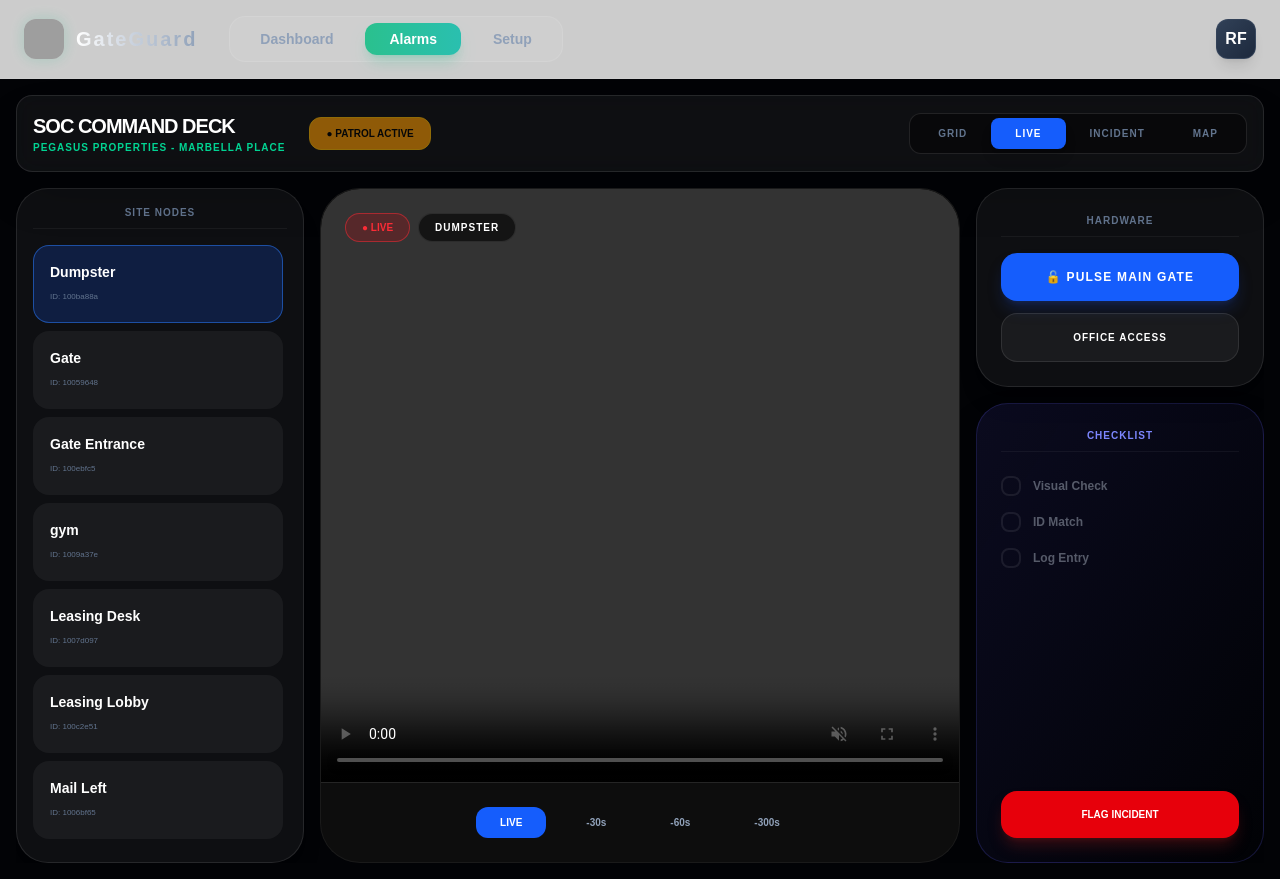
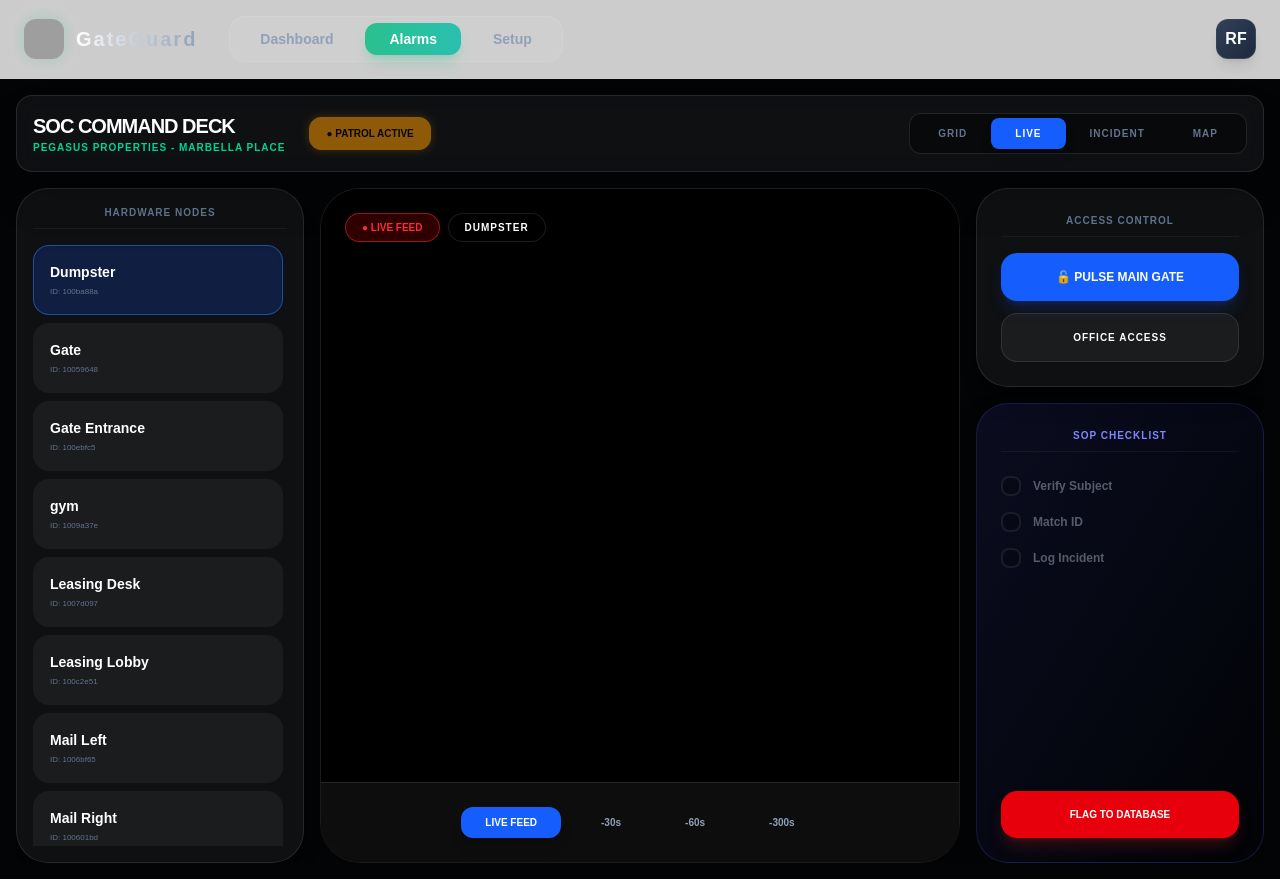
Before and after one commit to gateguard2024/gateguard-dispatch-ui, a Next.js app: page /alarms in a window 1280 px wide. Both pictures are taken after a click on the button "START PATROL". Built offline with nearby package versions, Linux system fonts and the light colour scheme; grey boxes are pictures that could not be loaded.

Commit message:
Refactor SmartVideoPlayer and update UI elements

```diff
--- a/app/alarms/page.tsx
+++ b/app/alarms/page.tsx
@@ -22,31 +22,33 @@ const MARBELLA_CAMERAS = [
 const SITE_NAME = "Pegasus Properties - Marbella Place";
 
 // ============================================================================
-// DIRECT CLUSTER HLS PLAYER (Chrome/Safari/Edge Compatible)
+// STABLE HLS PLAYER (Direct Cluster Playback)
 // ============================================================================
-const SmartVideoPlayer = ({ camId, token, type = 'main', offsetSeconds = 0, controls = false }: any) => {
+const SmartVideoPlayer = ({ camId, token, type = 'main', offsetSeconds = 0 }: any) => {
     const videoRef = useRef<HTMLVideoElement>(null);
     const hlsRef = useRef<any>(null);
 
     useEffect(() => {
         if (!camId || !token || !videoRef.current) return;
 
-        // 1. Build Direct URL (No handshake needed!)
+        // 1. Build Direct URL with Auth 'A' Parameter
+        // This bypasses the Vercel Handshake to fix the "undefined" segment errors
         const cluster = "media.c031.eagleeyenetworks.com";
         let hlsUrl = `https://${cluster}/media/streams/${type}/hls/getPlaylist.m3u8?esn=${camId}&A=${token}`;
 
         if (offsetSeconds > 0) {
             const d = new Date(Date.now() - offsetSeconds * 1000);
-            const ts = `${d.getUTCFullYear()}${String(d.getUTCMonth() + 1).padStart(2, '0')}${String(d.getUTCDate()).padStart(2, '0')}${String(d.getUTCHours()).padStart(2, '0')}${String(d.getUTCMinutes()).padStart(2, '0')}${String(d.getUTCSeconds()).padStart(2, '0')}.000`;
+            const p = (n: number) => String(n).padStart(2, '0');
+            const ts = `${d.getUTCFullYear()}${p(d.getUTCMonth() + 1)}${p(d.getUTCDate())}${p(d.getUTCHours())}${p(d.getUTCMinutes())}${p(d.getUTCSeconds())}.000`;
             hlsUrl += `&startTime=${ts}`;
         }
 
         const video = videoRef.current;
 
-        const initHls = () => {
+        const initPlayer = () => {
             if (hlsRef.current) hlsRef.current.destroy();
 
-            // Native Support (Safari/iOS)
+            // Safari/iOS Native Support
             if (video.canPlayType('application/vnd.apple.mpegurl')) {
                 video.src = hlsUrl;
             }
@@ -59,26 +61,21 @@ const SmartVideoPlayer = ({ camId, token, type = 'main', offsetSeconds = 0, cont
             }
         };
 
-        // Inject HLS.js if missing
         if (!(window as any).Hls) {
             const script = document.createElement("script");
             script.src = "https://cdn.jsdelivr.net/npm/hls.js@latest";
-            script.async = true;
-            script.onload = initHls;
+            script.onload = initPlayer;
             document.head.appendChild(script);
         } else {
-            initHls();
+            initPlayer();
         }
 
         return () => { if (hlsRef.current) hlsRef.current.destroy(); };
     }, [camId, token, type, offsetSeconds]);
 
-    return <video ref={videoRef} autoPlay muted playsInline controls={controls} className="w-full h-full object-cover bg-black" />;
+    return <video ref={videoRef} autoPlay muted playsInline className="w-full h-full object-cover bg-black" />;
 };
 
-// ============================================================================
-// SOC DASHBOARD
-// ============================================================================
 export default function AlarmsPage() {
   const [activeToken, setActiveToken] = useState<string | null>(null);
   const [activeCam, setActiveCam] = useState<any>(MARBELLA_CAMERAS[0]);
@@ -91,7 +88,7 @@ export default function AlarmsPage() {
     if (token) setActiveToken(token);
   }, []);
 
-  // Patrol Logic
+  // Patrol Rotation
   useEffect(() => {
     let timer: any;
     if (isPatrol) {
@@ -101,15 +98,15 @@ export default function AlarmsPage() {
           const idx = MARBELLA_CAMERAS.findIndex(c => c.id === prev.id);
           return MARBELLA_CAMERAS[(idx + 1) % MARBELLA_CAMERAS.length];
         });
-      }, 7000);
+      }, 8000);
     }
     return () => clearInterval(timer);
   }, [isPatrol]);
 
   return (
-    <div className="w-full h-full flex flex-col p-4 bg-[#020306] text-white overflow-hidden font-sans">
+    <div className="w-full h-full flex flex-col p-4 bg-[#020406] text-white overflow-hidden font-sans">
 
-      {/* HEADER */}
+      {/* HEADER COMMAND DECK */}
       <div className="flex justify-between items-center mb-4 bg-white/5 border border-white/10 rounded-2xl p-4 backdrop-blur-md shadow-2xl">
         <div className="flex items-center gap-6">
             <div>
@@ -118,7 +115,7 @@ export default function AlarmsPage() {
             </div>
             <button
               onClick={() => setIsPatrol(!isPatrol)}
-              className={`px-4 py-2 rounded-xl text-[10px] font-black transition-all border ${isPatrol ? 'bg-amber-500 border-amber-400 text-black animate-pulse' : 'bg-white/5 border-white/10 text-slate-400'}`}
+              className={`px-4 py-2 rounded-xl text-[10px] font-black transition-all border ${isPatrol ? 'bg-amber-500 border-amber-500 text-black animate-pulse shadow-[0_0_10px_rgba(245,158,11,0.4)]' : 'bg-white/5 border-white/10 text-slate-400'}`}
             >
               {isPatrol ? '● PATROL ACTIVE' : 'START PATROL'}
             </button>
@@ -139,27 +136,26 @@ export default function AlarmsPage() {
 
       <div className="flex flex-1 gap-4 overflow-hidden">
 
-        {/* LEFT: NODE SELECTOR */}
+        {/* LEFT PANEL: HARDWARE LIST */}
         <div className="w-72 bg-white/5 border border-white/10 rounded-[2rem] p-4 flex flex-col shadow-xl">
-          <h3 className="text-[10px] font-black text-slate-500 uppercase mb-4 tracking-widest text-center border-b border-white/5 pb-2">Site Nodes</h3>
+          <h3 className="text-[10px] font-black text-slate-500 uppercase mb-4 tracking-widest text-center border-b border-white/5 pb-2">Hardware Nodes</h3>
           <div className="space-y-2 overflow-y-auto custom-scrollbar flex-1 pr-1">
             {MARBELLA_CAMERAS.map((cam) => (
               <div
                 key={cam.id}
                 onClick={() => { setActiveCam(cam); setView('live'); setIsPatrol(false); }}
-                className={`p-4 rounded-2xl cursor-pointer transition-all border ${activeCam?.id === cam.id ? 'bg-blue-600/20 border-blue-500/50' : 'bg-white/5 border-transparent hover:bg-white/10'}`}
+                className={`p-4 rounded-2xl cursor-pointer transition-all border ${activeCam?.id === cam.id ? 'bg-blue-600/20 border-blue-500/50 shadow-inner' : 'bg-white/5 border-transparent hover:bg-white/10'}`}
               >
                 <span className="text-sm font-bold block truncate">{cam.name}</span>
-                <span className="text-[8px] text-slate-500 font-mono">ID: {cam.id}</span>
+                <span className="text-[8px] text-slate-500 font-mono mt-1 block">ID: {cam.id}</span>
               </div>
             ))}
           </div>
         </div>
 
-        {/* CENTER: VIEWPORT */}
+        {/* MAIN VIDEO VIEWPORT */}
         <div className="flex-1 bg-black border border-white/10 rounded-[2.5rem] relative overflow-hidden shadow-inner flex flex-col">
 
-          {/* GRID VIEW */}
           {view === 'grid' && (
             <div className="absolute inset-0 p-4 grid grid-cols-2 lg:grid-cols-3 xl:grid-cols-4 gap-3 overflow-y-auto custom-scrollbar">
               {MARBELLA_CAMERAS.map(cam => (
@@ -173,64 +169,62 @@ export default function AlarmsPage() {
             </div>
           )}
 
-          {/* SINGLE VIEW */}
           {view === 'live' && activeCam && (
             <div className="absolute inset-0 flex flex-col">
               <div className="flex-1 relative bg-black">
                 <SmartVideoPlayer camId={activeCam.id} token={activeToken} offsetSeconds={dvrOffset} controls={true} />
                 <div className="absolute top-6 left-6 flex gap-2">
                   <span className={`px-4 py-1.5 rounded-full text-[10px] font-black border ${dvrOffset === 0 ? 'bg-red-600/20 text-red-500 border-red-500/50' : 'bg-amber-600/20 text-amber-400 border-amber-500/50'}`}>
-                    {dvrOffset === 0 ? '● LIVE' : `DVR (-${dvrOffset}s)`}
+                    {dvrOffset === 0 ? '● LIVE FEED' : `RECORDING (-${dvrOffset}s)`}
                   </span>
                   <span className="bg-black/60 backdrop-blur-md border border-white/10 px-4 py-1.5 rounded-full text-[10px] font-bold tracking-widest">{activeCam.name.toUpperCase()}</span>
                 </div>
               </div>
-              <div className="h-20 bg-white/5 border-t border-white/10 flex items-center px-8 gap-4 justify-center">
+              <div className="h-20 bg-white/5 border-t border-white/10 flex items-center px-8 gap-4 justify-center backdrop-blur-md">
                 {[0, 30, 60, 300].map(s => (
-                  <button key={s} onClick={() => setDvrOffset(s)} className={`px-6 py-2 rounded-xl text-[10px] font-black transition-all ${dvrOffset === s ? 'bg-blue-600 text-white' : 'text-slate-400 hover:bg-white/5'}`}>
-                    {s === 0 ? 'LIVE' : `-${s}s`}
+                  <button key={s} onClick={() => setDvrOffset(s)} className={`px-6 py-2 rounded-xl text-[10px] font-black transition-all ${dvrOffset === s ? 'bg-blue-600 text-white shadow-lg' : 'text-slate-400 hover:bg-white/5'}`}>
+                    {s === 0 ? 'LIVE FEED' : `-${s}s`}
                   </button>
                 ))}
               </div>
             </div>
           )}
 
-          {/* INCIDENT VIEW */}
           {view === 'incident' && activeCam && (
             <div className="absolute inset-0 flex">
               <div className="flex-1 border-r border-white/10 relative">
                 <SmartVideoPlayer camId={activeCam.id} token={activeToken} offsetSeconds={15} />
-                <span className="absolute bottom-6 left-6 bg-amber-600 px-3 py-1 rounded-lg text-[9px] font-black shadow-xl">CLIP REPLAY</span>
+                <span className="absolute bottom-6 left-6 bg-amber-600 px-3 py-1 rounded-lg text-[9px] font-black shadow-xl uppercase tracking-widest">Incident Replay</span>
               </div>
               <div className="flex-1 relative">
                 <SmartVideoPlayer camId={activeCam.id} token={activeToken} offsetSeconds={0} />
-                <span className="absolute bottom-6 left-6 bg-red-600 px-3 py-1 rounded-lg text-[9px] font-black shadow-xl">LIVE STATUS</span>
+                <span className="absolute bottom-6 left-6 bg-red-600 px-3 py-1 rounded-lg text-[9px] font-black shadow-xl uppercase tracking-widest">Live Status</span>
               </div>
             </div>
           )}
 
-          {view === 'map' && <div className="absolute inset-0 flex items-center justify-center text-slate-800 text-[10px] font-black tracking-[1em] uppercase bg-slate-950 text-center">Interactive Map Module<br/>Coming Soon</div>}
+          {view === 'map' && <div className="absolute inset-0 flex items-center justify-center text-slate-800 text-[10px] font-black tracking-[1em] uppercase bg-slate-950">Site Map Module Pending</div>}
         </div>
 
-        {/* RIGHT: CONTROLS */}
+        {/* RIGHT PANEL: BRIVO & SOPS */}
         <div className="w-72 shrink-0 flex flex-col gap-4">
           <div className="bg-white/5 border border-white/10 rounded-[2rem] p-6 shadow-xl">
-            <h3 className="text-[10px] font-black text-slate-500 uppercase mb-4 tracking-widest text-center border-b border-white/5 pb-2">Hardware</h3>
-            <button className="w-full bg-blue-600 hover:bg-blue-500 py-4 rounded-2xl text-xs font-black shadow-lg shadow-blue-900/40 transition-all mb-3 active:scale-95 uppercase tracking-widest">🔓 Pulse Main Gate</button>
+            <h3 className="text-[10px] font-black text-slate-500 uppercase mb-4 tracking-widest text-center border-b border-white/5 pb-2">Access Control</h3>
+            <button className="w-full bg-blue-600 hover:bg-blue-500 py-4 rounded-2xl text-xs font-black shadow-lg shadow-blue-900/40 transition-all mb-3 active:scale-95">🔓 PULSE MAIN GATE</button>
             <button className="w-full bg-white/5 hover:bg-white/10 py-4 rounded-2xl text-[10px] font-black border border-white/10 transition-all active:scale-95 uppercase tracking-widest">Office Access</button>
           </div>
 
           <div className="bg-gradient-to-br from-indigo-900/20 to-transparent border border-indigo-500/20 rounded-[2rem] p-6 flex-1 shadow-2xl flex flex-col">
-            <h3 className="text-[10px] font-black text-indigo-400 uppercase mb-6 tracking-widest text-center border-b border-white/5 pb-2">Checklist</h3>
+            <h3 className="text-[10px] font-black text-indigo-400 uppercase mb-6 tracking-widest text-center border-b border-white/5 pb-2">SOP Checklist</h3>
             <div className="space-y-4 opacity-40 flex-1">
-              {["Visual Check", "ID Match", "Log Entry"].map(t => (
+              {["Verify Subject", "Match ID", "Log Incident"].map(t => (
                 <div key={t} className="flex items-center gap-3">
-                  <div className="w-5 h-5 border-2 border-white/20 rounded-lg"></div>
+                  <div className="w-5 h-5 border-2 border-white/20 rounded-lg bg-black/40"></div>
                   <span className="text-xs font-bold text-slate-300">{t}</span>
                 </div>
               ))}
             </div>
-            <button className="w-full bg-red-600 hover:bg-red-500 py-4 rounded-2xl text-[10px] font-black transition-all mt-10 shadow-lg shadow-red-900/40">FLAG INCIDENT</button>
+            <button className="w-full bg-red-600 hover:bg-red-500 py-4 rounded-2xl text-[10px] font-black transition-all mt-10 shadow-lg shadow-red-900/40">FLAG TO DATABASE</button>
           </div>
         </div>
       </div>
```
